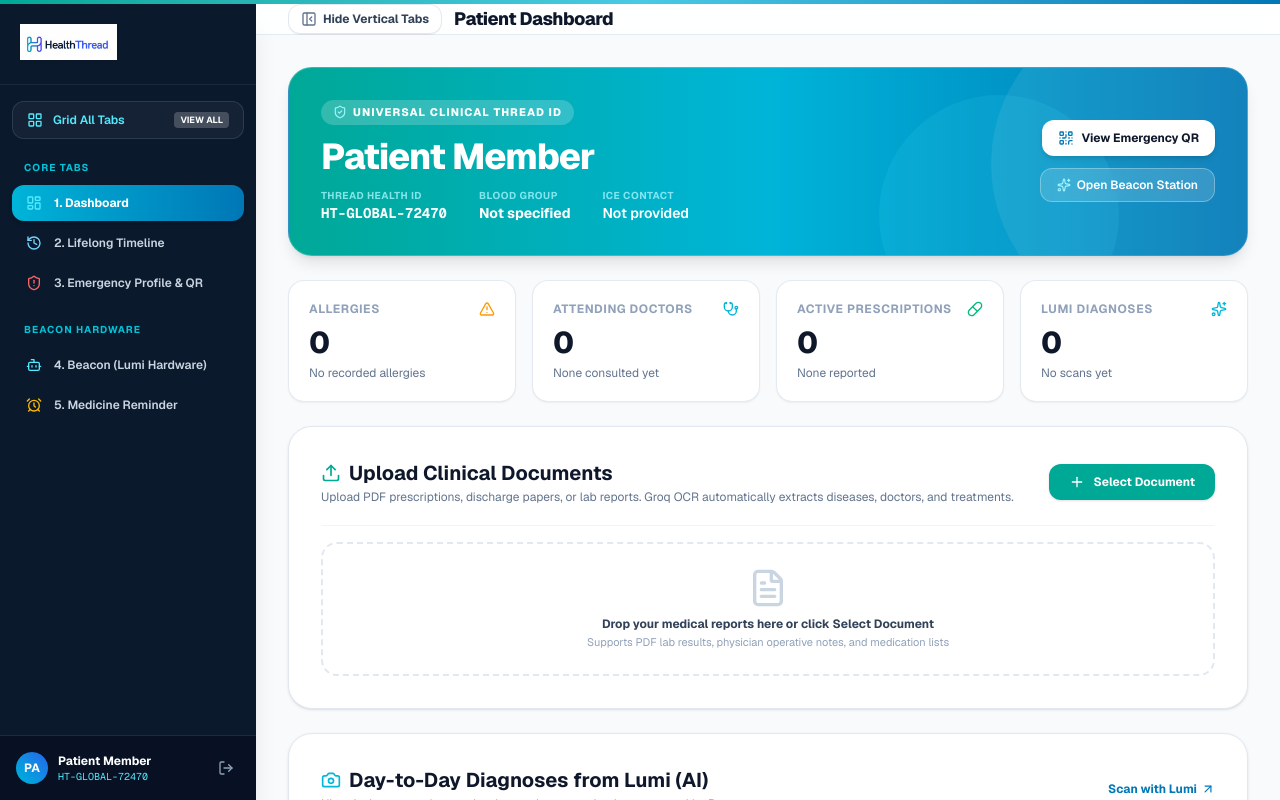
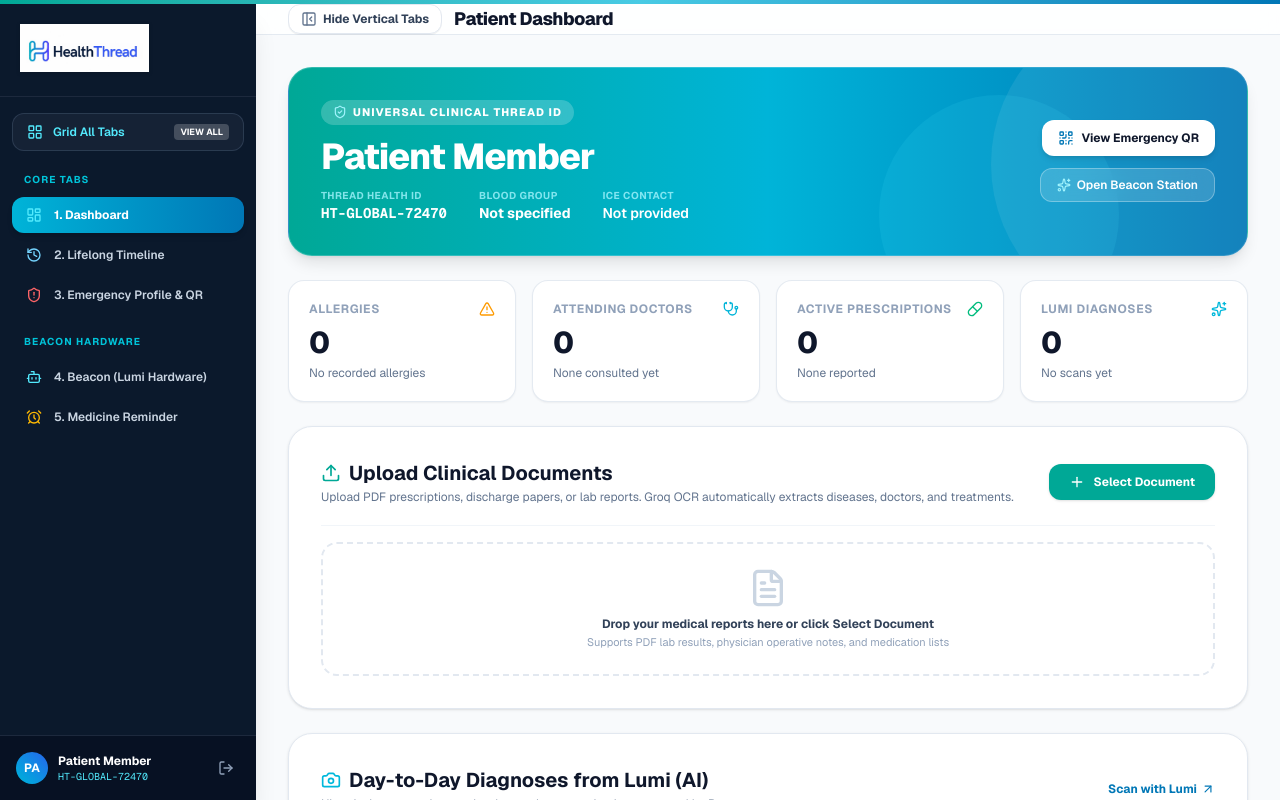
Before and after one commit to Bisman-Singh-Dev/Health-Thread, a Next.js app: page /dashboard in a window 1280 px wide. Built offline with nearby package versions, Linux system fonts and the light colour scheme.

Commit message:
style: increase HealthThread brand logo size across navigation and headers

```diff
--- a/src/app/page.tsx
+++ b/src/app/page.tsx
@@ -84,7 +84,7 @@ export default function LandingPage() {
 
       {/* NAVIGATION HEADER */}
       <header className="sticky top-0 z-50 bg-white/85 backdrop-blur-xl border-b border-slate-200/80 transition-all">
-        <div className="max-w-7xl mx-auto px-4 sm:px-6 lg:px-8 h-18 flex items-center justify-between">
+        <div className="max-w-7xl mx-auto px-4 sm:px-6 lg:px-8 h-20 flex items-center justify-between">
           <Link href="/" className="flex items-center gap-3">
             <HealthThreadLogo showText={true} />
           </Link>
--- a/src/components/HealthThreadLogo.tsx
+++ b/src/components/HealthThreadLogo.tsx
@@ -3,7 +3,7 @@
 import React from "react";
 
 export function HealthThreadLogo({
-  className = "h-8 sm:h-9",
+  className = "h-11 sm:h-12",
   showText = true,
   subtitle,
   isDark = false
@@ -14,13 +14,13 @@ export function HealthThreadLogo({
   isDark?: boolean;
 }) {
   return (
-    <div className="flex items-center gap-2.5 select-none">
+    <div className="flex items-center gap-3 select-none">
       {/* High-Resolution Brand Logo from User Asset */}
       <div className={`relative ${className} shrink-0 flex items-center`}>
         <img
           src="/images/health-thread-logo.png"
           alt="HealthThread Logo"
-          className="h-full w-auto object-contain drop-shadow-xs"
+          className="h-full w-auto object-contain drop-shadow-sm transition-transform duration-200 hover:scale-105"
         />
       </div>
 
```
